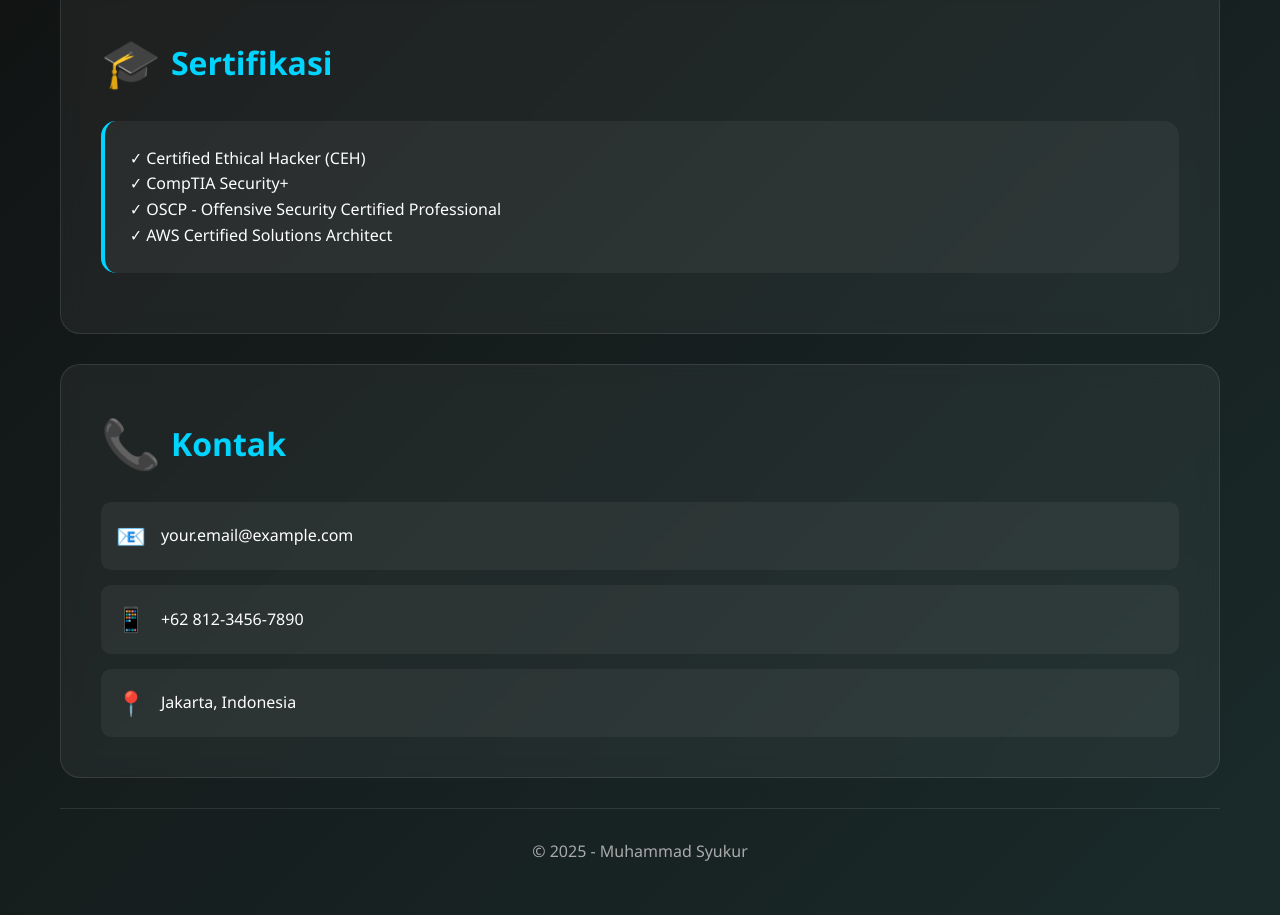
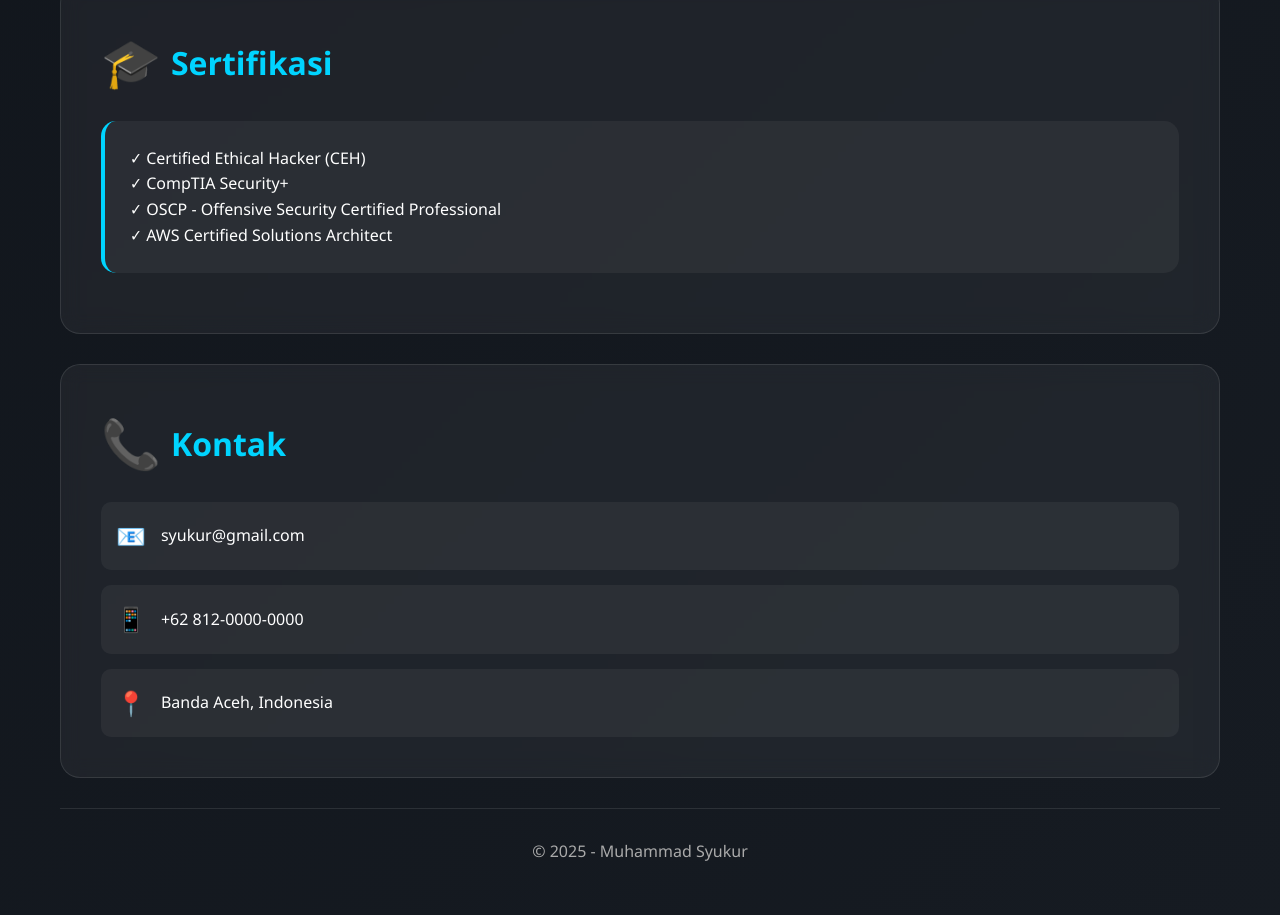
Before and after one commit to SyukurGit/SyukurPortofolio, a plain HTML site: page index.html in a window 1280 px wide. Shown: the part 2781-3696 px from the top of the page. Drawn offline with Linux system fonts and the light colour scheme.

Commit message:
Pesan update

```diff
--- a/index.css
+++ b/index.css
@@ -9,7 +9,7 @@
             font-family: 'Segoe UI', Tahoma, Geneva, Verdana, sans-serif;
 /* Tema abu-abu gelap ke biru tua */
 /* Tema hitam ke hijau tua */
-background: linear-gradient(135deg, #050505, #111111, #1a2a2a);
+background: linear-gradient(135deg, #0d1117, #161b22);
 
 color: #fff;
             line-height: 1.6;
--- a/index.html
+++ b/index.html
@@ -222,15 +222,15 @@
         <div class="contact-info">
           <div class="contact-item">
             <span class="icon">📧</span>
-            <span>your.email@example.com</span>
+            <span>syukur@gmail.com</span>
           </div>
           <div class="contact-item">
             <span class="icon">📱</span>
-            <span>+62 812-3456-7890</span>
+            <span>+62 812-0000-0000</span>
           </div>
           <div class="contact-item">
             <span class="icon">📍</span>
-            <span>Jakarta, Indonesia</span>
+            <span>Banda Aceh, Indonesia</span>
           </div>
         </div>
       </section>
```
